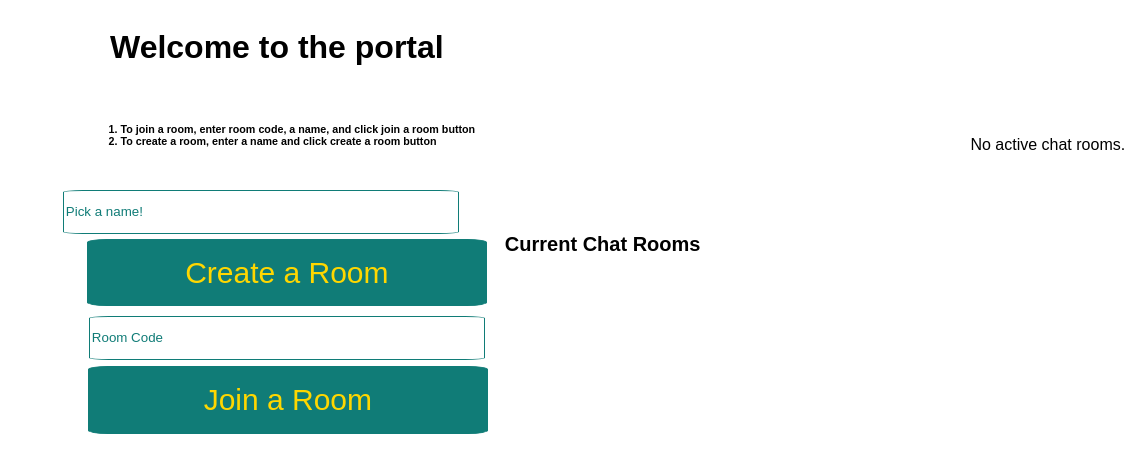
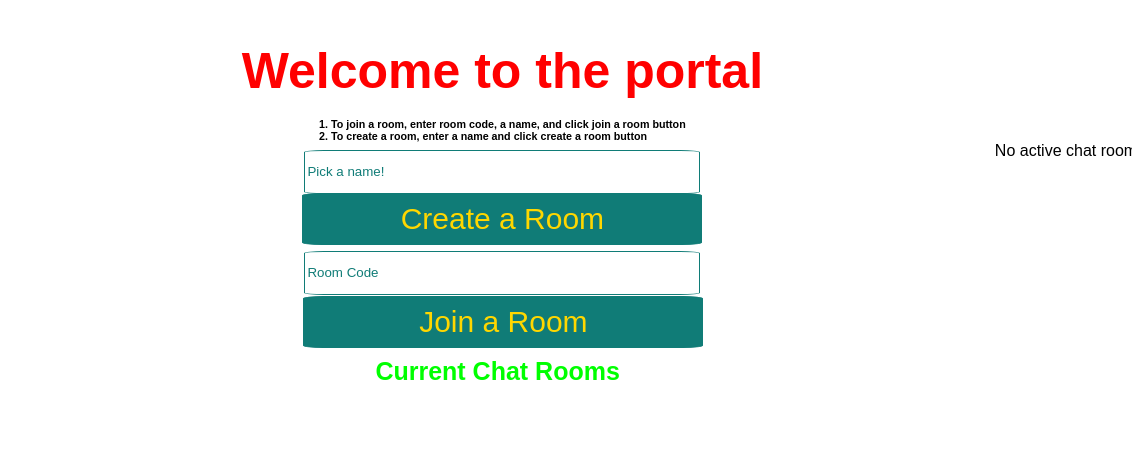
Before and after one commit to jarvisluke416/FIASKCHAT, a Flask app: page / in a window 1360 px wide; the page is wider, and only the part inside the window is pictured. Shown: the top 473 px of that part, without its empty margins (228-1360 px from the left). Run offline with Flask 3, Linux system fonts and the light colour scheme; some libraries are stand-ins or nearby versions; some web fonts are replaced.

Commit message:
Update style.css

```diff
--- a/static/css/style.css
+++ b/static/css/style.css
@@ -87,8 +87,8 @@ p {
 
 .pick {
   position: relative;
-  right: 16px;
-  top: 8px;
+  left: 250px;
+  bottom: 77px;
   width: 390px;
   height: 40px;
   border-radius: 5%;
@@ -97,8 +97,8 @@ p {
 
 .roomcode {
   position: relative;
-  left: 210px;
-  top: 80px;
+  left: 450px;
+  bottom: 30px;
   width: 390px;
   height: 40px;
   border-radius: 5%;
@@ -109,10 +109,10 @@ p {
 .createbtn {
   font-size: 30px;
   position: relative;
-  left: 10px;
-  bottom: 75px;
+  left: 250px;
+  bottom: 150px;
   width: 400px;
-  padding: 2%;
+  padding: 1%;
   border: solid 1px #107c77;
   color: gold;
   background-color: #107c77;
@@ -122,10 +122,10 @@ p {
 .joinbtn {
   font-size: 30px;
   position: relative;
-  right: 187px;
+  left: 53px;
   width: 400px;
-  top: 130px;
-  padding: 2%;
+  top: 15px;
+  padding: 1%;
   border: solid 1px #107c77;
   color: gold;
   background-color: #107c77;
@@ -143,11 +143,33 @@ p {
   position: relative;
   right: 200px;
   top: 40px;
+  list-style-type: none;
 }
 
 .rules {
   position: relative;
-  left: 15px;
+  left: 250px;
+  bottom: 50px;
+}
+
+.current {
+  position: relative;
+  top: 170px;
+  right: 275px; /* Adjust the value as needed to move it to the left */
+  color: lime;
+  font-size: 25px;
+}
+
+.roomlist {
+  position: relative;
+  right: 530px;
+  top: 200px;
+  list-style-type: none;
+
+}
+
+.code {
+  color: navy;
 }
 
 .joinbtn:hover, .createbtn:hover {
@@ -163,6 +185,13 @@ label {
   position: relative;
   left: 175px;
   color: #107c77;
+}
+
+h1 {
+  position: relative;
+  left: 250px;
+  font-size: 50px;
+  color: red;
 }
 
 h3 {
```
